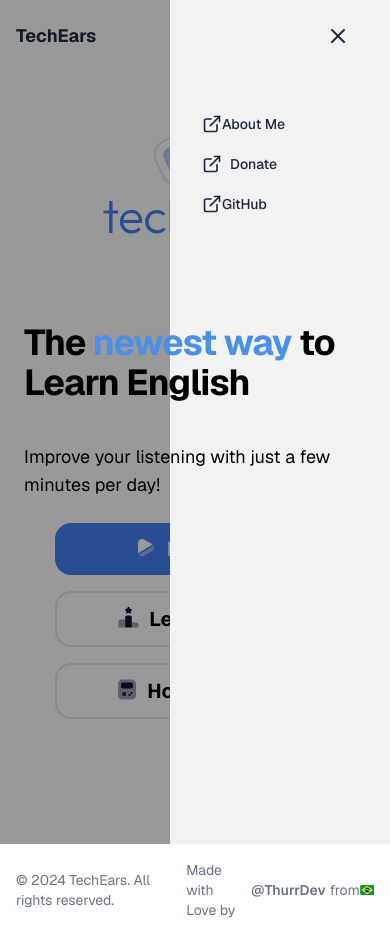
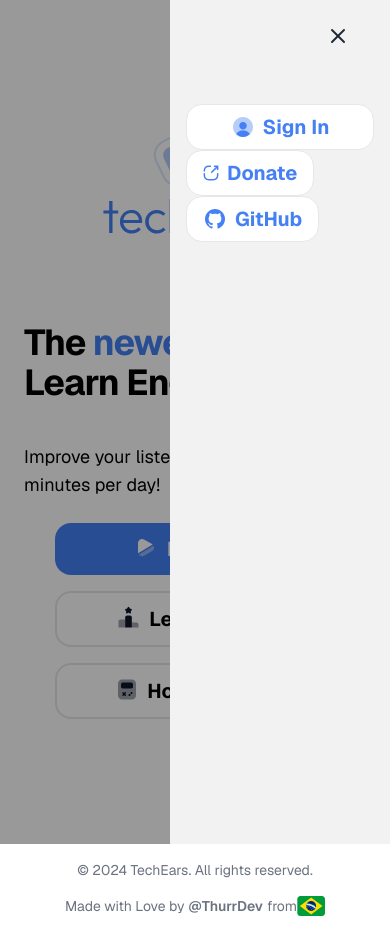
Before and after one commit to arthcc/tech-ears, a Next.js app: page / in a window 390 px wide. Both pictures are taken after a click on the button 356 px from the left and 36 px from the top of the page. Built offline with nearby package versions, Linux system fonts and the light colour scheme.

Commit message:
feat: (refactor) new ui

```diff
--- a/src/app/game/index.tsx
+++ /dev/null
@@ -1,26 +0,0 @@
-import { GoogleAnalytics } from "@next/third-parties/google";
-import { ApiGoogle } from "../../components/apiGoogle/apiGoogle";
-import MenuTheme from "../../components/menuTheme/menuTheme";
-
-const PlayerPage = () => {
-  return (
-    <>
-      <GoogleAnalytics gaId="G-R5SCDC4C8D" />
-      <main className="flex items-center justify-center min-h-screen bg-gray-100 dark:bg-gray-900">
-        <header className="hidden sm:flex px-4 lg:px-6 h-14 items-center bg-gray-100 dark:bg-gray-900 w-full fixed top-0 z-10">
-          <div className="sm:container pt-4 mx-auto flex items-center justify-between w-full">
-            <div className="flex items-center flex-1 flex-wrap justify-between">
-              <div className="flex items-center"></div>
-              <div className="flex items-center space-x-4">
-                <MenuTheme />
-              </div>
-            </div>
-          </div>
-        </header>
-        <ApiGoogle />
-      </main>
-    </>
-  );
-};
-
-export default PlayerPage;
--- /dev/null
+++ b/src/app/game/page.tsx
@@ -0,0 +1,17 @@
+import { GoogleAnalytics } from "@next/third-parties/google";
+import { ApiGoogle } from "../../components/apiGoogle/apiGoogle";
+import MenuTheme from "../../components/menuTheme/menuTheme";
+import Footer from "@/components/footer/footer";
+import Loading from "@/components/loadingGame/loading";
+
+
+const PlayerPage = () => {
+  return (
+    <>
+      <GoogleAnalytics gaId="G-R5SCDC4C8D" />
+      <Loading />
+    </>
+  );
+};
+
+export default PlayerPage;
--- a/src/app/page.tsx
+++ b/src/app/page.tsx
@@ -15,7 +15,7 @@ export default function HomePage() {
   const { theme, setTheme } = useTheme();
 
   return (
-    <div className="flex flex-col h-screen">
+    <div className="overflow-hidden flex flex-col h-screen">
       <GoogleAnalytics gaId="G-R5SCDC4C8D" />
       <Header />
       <main className="flex flex-col items-center justify-center flex-grow p-6 bg-white">
@@ -23,15 +23,15 @@ export default function HomePage() {
         <div className="flex flex-col space-y-4">
           <Icon />
         </div>
-        <div className="flex flex-col space-y-4 mt-20">
-          <h1 className="text-4xl font-bold tracking-tight lg:text-5xl mb-6 relative z-10">
+        <div className="flex flex-col space-y-4 mt-20 text-black">
+          <h1 className="text-4xl font-bold tracking-tight lg:text-5xl mb-6 relative z-0">
             The
             <span className="text-mirage-500 dark:text-blue-400"> newest way </span>
             to Learn English
           </h1>
         </div>
 
-        <p className="mt-4 text-lg mb-6 relative z-10">
+        <p className="mt-4 text-lg mb-6 relative z-0">
           <span> Improve your listening with just a few minutes per day!</span>
         </p>
         <div className="flex gap-4 flex-col w-[280px]">
--- a/src/components/footer/footer.tsx
+++ b/src/components/footer/footer.tsx
@@ -4,7 +4,7 @@ import { BrazilIcon } from "../icons/brazil";
 export default function Footer() {
   return (
     <footer>
-      <div className="w-full max-w-screen-xl mx-auto p-4 md:py-8 flex justify-between items-center">
+      <div className="flex-col sm:flex-row gap-4 sm:gap-0 w-full max-w-screen-xl mx-auto p-4 md:py-8 flex justify-between items-center">
         <span className="text-sm text-gray-500 dark:text-gray-400">
           © 2024 TechEars. All rights reserved.
         </span>
--- a/src/components/header/HeaderMobile.tsx
+++ b/src/components/header/HeaderMobile.tsx
@@ -4,6 +4,10 @@ import React, { useState } from "react";
 import { Button } from "../ui/button";
 import Link from "next/link";
 import { ExternalLink, Menu, X } from "lucide-react";
+import HeaderButton from "../headerButton/button";
+import { GitHubIcon } from "../icons/github";
+import { DonateIcon } from "../icons/donate";
+import { SignInIcon } from "../icons/signIn";
 
 export default function HeaderMobile() {
   const [menuMobile, setMenuMobile] = useState(false);
@@ -13,9 +17,7 @@ export default function HeaderMobile() {
   return (
     <header className="flex sm:hidden px-4 lg:px-6 h-14 items-center bg-white w-full fixed top-0 z-10">
       <div className="sm:container pt-4 mx-auto flex items-center justify-between w-full">
-        <div className="flex items-center">
-          <div className="text-lg font-bold text-gray-800 dark:text-gray-200">TechEars</div>
-        </div>
+        <div className="flex items-center"></div>
         <div className="flex items-center space-x-4">
           <Button
             onClick={handleMenu}
@@ -54,44 +56,12 @@ export default function HeaderMobile() {
           </div>
 
           <div className="flex items-start flex-col p-4">
-            <Link
-              href="https://arthdev.vercel.app"
-              target="_blank"
-              className="text-gray-800 dark:text-gray-200 hover:text-gray-600 dark:hover:text-gray-400 flex items-center"
-            >
-              <Button
-                variant="link"
-                className="text-gray-800 dark:text-gray-200 hover:text-gray-600 dark:hover:text-gray-400"
-              >
-                <ExternalLink size={20} />
-                <span>About Me</span>
-              </Button>
+            <HeaderButton text="Sign In" icon={<SignInIcon />} />
+            <Link href="https://pixmeacoffee.vercel.app/techears" target="_blank">
+              <HeaderButton text="Donate" icon={<DonateIcon />} />
             </Link>
-            <Link
-              href="https://pixmeacoffee.vercel.app/techears"
-              target="_blank"
-              className="text-gray-800 dark:text-gray-200 hover:text-gray-600 dark:hover:text-gray-400"
-            >
-              <Button
-                variant="link"
-                className="text-gray-800 dark:text-gray-200 hover:text-gray-600 dark:hover:text-gray-400 flex gap-2 items-center"
-              >
-                <ExternalLink size={20} />
-                <span>Donate</span>
-              </Button>
-            </Link>
-            <Link
-              href="https://github.com/arthcc/tech-ears"
-              target="_blank"
-              className="text-gray-800 dark:text-gray-200 hover:text-gray-600 dark:hover:text-gray-400"
-            >
-              <Button
-                variant="link"
-                className="text-gray-800 dark:text-gray-200 hover:text-gray-600 dark:hover:text-gray-400"
-              >
-                <ExternalLink size={20} />
-                <span> GitHub</span>
-              </Button>
+            <Link href="https://github.com/arthcc/tech-ears" target="_blank">
+              <HeaderButton text="GitHub" icon={<GitHubIcon />} />
             </Link>
           </div>
         </div>
--- /dev/null
+++ b/src/components/icons/logoSolo.tsx
@@ -0,0 +1,73 @@
+import * as React from "react";
+interface Props {
+  width?: number;
+  height?: number;
+}
+export function IconSolo(props: Props) {
+  return (
+    <svg width="96" height="69" viewBox="0 0 96 69" fill="none" xmlns="http://www.w3.org/2000/svg">
+      <rect
+        x="0.473633"
+        y="22.0339"
+        width="49.1828"
+        height="49.1828"
+        rx="16"
+        transform="rotate(-26 0.473633 22.0339)"
+        fill="white"
+      />
+      <rect
+        x="1.8108"
+        y="22.4944"
+        width="47.1828"
+        height="47.1828"
+        rx="15"
+        transform="rotate(-26 1.8108 22.4944)"
+        stroke="#728BBC"
+        stroke-opacity="0.2"
+        stroke-width="2"
+      />
+      <path
+        opacity="0.4"
+        d="M32.102 16.4142L20.5258 22.0603C15.4974 24.5128 13.9618 28.9725 16.4143 34.0009L22.0537 45.5633C24.5129 50.6054 28.9726 52.141 34.0009 49.6885L45.5634 44.0492C50.5917 41.5967 52.1273 37.137 49.6748 32.1086L44.0287 20.5324C41.59 15.4973 37.1303 13.9617 32.102 16.4142Z"
+        fill="#4581F4"
+      />
+      <path
+        d="M28.519 41.6746C28.1322 41.8632 27.672 41.8312 27.3172 41.5596C26.8055 41.1765 26.7095 40.4538 27.1064 39.9353C28.0185 38.7551 28.5961 37.3448 28.7892 35.8826C28.856 35.3883 28.6269 34.9187 28.1963 34.6669C26.9114 33.9256 25.4444 33.5125 23.9667 33.4979C23.3205 33.5053 22.8101 32.9847 22.8165 32.3318C22.8159 31.6994 23.3365 31.189 23.9756 31.2022C25.8657 31.2208 27.7235 31.734 29.3501 32.6849C30.5734 33.405 31.2471 34.7864 31.0614 36.1937C30.8093 38.0609 30.07 39.8408 28.921 41.3417C28.8165 41.4782 28.671 41.6005 28.519 41.6746Z"
+        fill="#4581F4"
+      />
+      <path
+        d="M42.4852 34.8629L36.9595 37.5579C36.3932 37.8341 35.6944 37.5935 35.4182 37.0271C35.1419 36.4608 35.3825 35.762 35.9489 35.4858L41.4745 32.7907C42.0409 32.5145 42.7397 32.7551 43.0159 33.3215C43.2922 33.8879 43.0516 34.5866 42.4852 34.8629Z"
+        fill="#4581F4"
+      />
+      <rect
+        x="48.7891"
+        y="6.47363"
+        width="49.1828"
+        height="49.1828"
+        rx="16"
+        transform="rotate(18.1436 48.7891 6.47363)"
+        fill="#0F172A"
+      />
+      <rect
+        x="50.0668"
+        y="8.99699"
+        width="45.1828"
+        height="45.1828"
+        rx="14"
+        transform="rotate(18.1436 50.0668 8.99699)"
+        stroke="white"
+        stroke-opacity="0.1"
+        stroke-width="4"
+      />
+      <path
+        opacity="0.4"
+        d="M60.7376 48.9818C54.91 47.0721 51.7113 40.7742 53.6247 34.9351L54.3371 32.7613C54.4848 32.3103 54.9723 32.0732 55.4117 32.2171C55.8511 32.3611 56.0998 32.8524 55.9558 33.2917L55.2435 35.4655C53.6256 40.4028 56.3231 45.7298 61.2603 47.3477C66.1975 48.9656 71.5245 46.2681 73.1424 41.3309L73.8548 39.1571C74.0025 38.7062 74.49 38.469 74.9294 38.6129C75.3688 38.7569 75.6175 39.2482 75.4735 39.6876L74.7612 41.8613C72.8709 47.708 66.5652 50.8914 60.7376 48.9818Z"
+        fill="white"
+      />
+      <path
+        d="M68.289 25.9374C64.404 24.6643 60.1977 26.7943 58.9246 30.6793L57.1475 36.1022C55.8744 39.9872 58.0044 44.1936 61.8894 45.4667C65.7745 46.7398 69.9808 44.6098 71.2539 40.7247L73.031 35.3019C74.3041 31.4168 72.1741 27.2105 68.289 25.9374ZM67.555 36.6957C67.3717 36.9813 67.0144 37.0947 66.7023 36.9924C66.6444 36.9735 66.5789 36.9392 66.5248 36.9087C65.4515 36.1985 64.2028 35.7893 62.9173 35.7265C62.5016 35.7056 62.192 35.3608 62.213 34.9452C62.2302 34.5411 62.5787 34.2199 62.9944 34.2409C64.5454 34.3138 66.0486 34.8064 67.3419 35.6656C67.6894 35.8947 67.7841 36.3482 67.555 36.6957ZM69.5873 33.8149C69.3885 34.0699 69.0658 34.1562 68.7767 34.0614C68.6958 34.0349 68.6186 33.9968 68.549 33.9356C66.9921 32.7084 65.0496 32.0718 63.0684 32.1396C62.6529 32.1571 62.3088 31.8395 62.2913 31.424C62.2816 31.0239 62.5992 30.6799 63.0147 30.6623C65.3422 30.5928 67.6316 31.343 69.455 32.7728C69.7796 33.0328 69.832 33.4981 69.5873 33.8149Z"
+        fill="white"
+      />
+    </svg>
+  );
+}
--- /dev/null
+++ b/src/components/loadingGame/loading.tsx
@@ -0,0 +1,24 @@
+import React from "react";
+import MainButton from "../mainButton/button";
+import { IconSolo } from "../icons/logoSolo";
+
+export default function Loading() {
+  return (
+    <div className="flex flex-col items-center justify-center h-screen w-screen bg-white dark:bg-mirage-700">
+      <div className="text-center mb-auto mt-auto">
+        <div className="flex justify-center mb-4">
+          <IconSolo />
+        </div>
+        <h1 className="font-bold text-4xl">
+          Loading your <span className="text-blue-400">phrases</span> of day...
+        </h1>
+      </div>
+      <div className="w-52">
+        <hr className="h-px my-8 bg-gray-200 border-0 dark:bg-gray-700" />
+        <div>
+          <MainButton text= "I'm Ready" />
+        </div>
+      </div>
+    </div>
+  );
+}
--- a/src/components/mainButton/button.tsx
+++ b/src/components/mainButton/button.tsx
@@ -1,10 +1,6 @@
-const MainButton = ({ text, icon }) => {
+const MainButton = ({ text, icon = null, className = null }) => {
   return (
-    <button
-      className="justify-center w-full flex rounded-2xl bg-button-main text-white  py-3 font-semibold text-xl gap-2"
-      type="button"
-
-    >
+    <button className="justify-center w-full flex rounded-2xl bg-button-main text-white  py-3 font-semibold text-xl gap-2">
       {icon && <span>{icon}</span>}
       {text}
     </button>
--- a/tailwind.config.ts
+++ b/tailwind.config.ts
@@ -26,7 +26,7 @@ const config: Config = {
           "200": "#c4e0f9",
           "300": "#9cccf4",
           "400": "#6dafed",
-          "500": "#4b90e6",
+          "500": "#4581F4",
           "600": "#3674da",
           "700": "#2d60c8",
           "800": "#2a4fa3",
```
Also changed, not shown: 1 other file (tests, documents, lock files or other folders).
